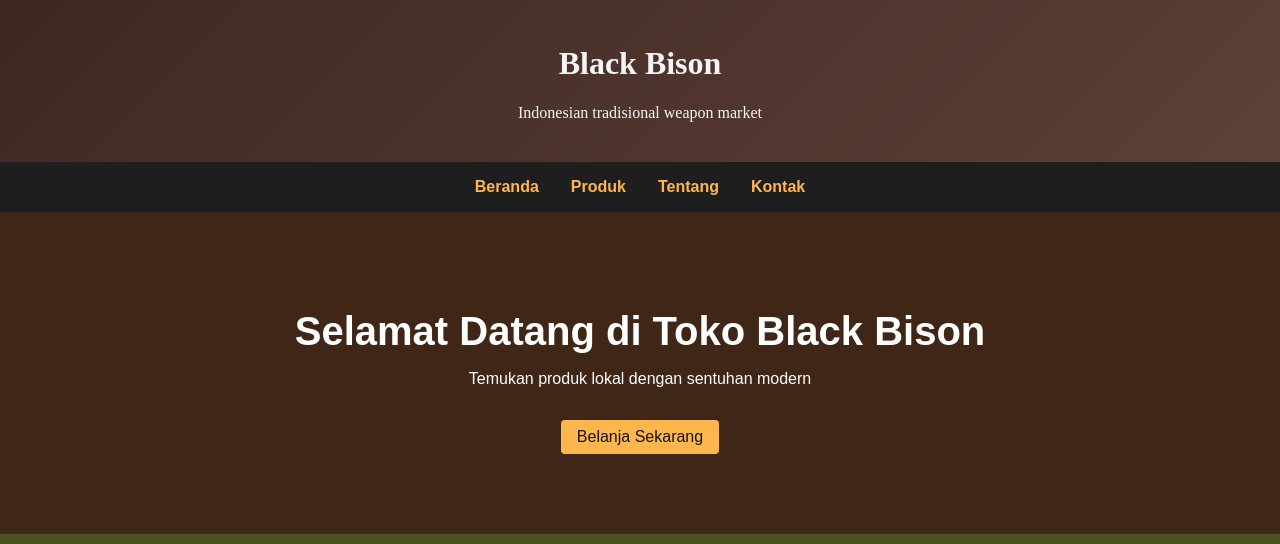
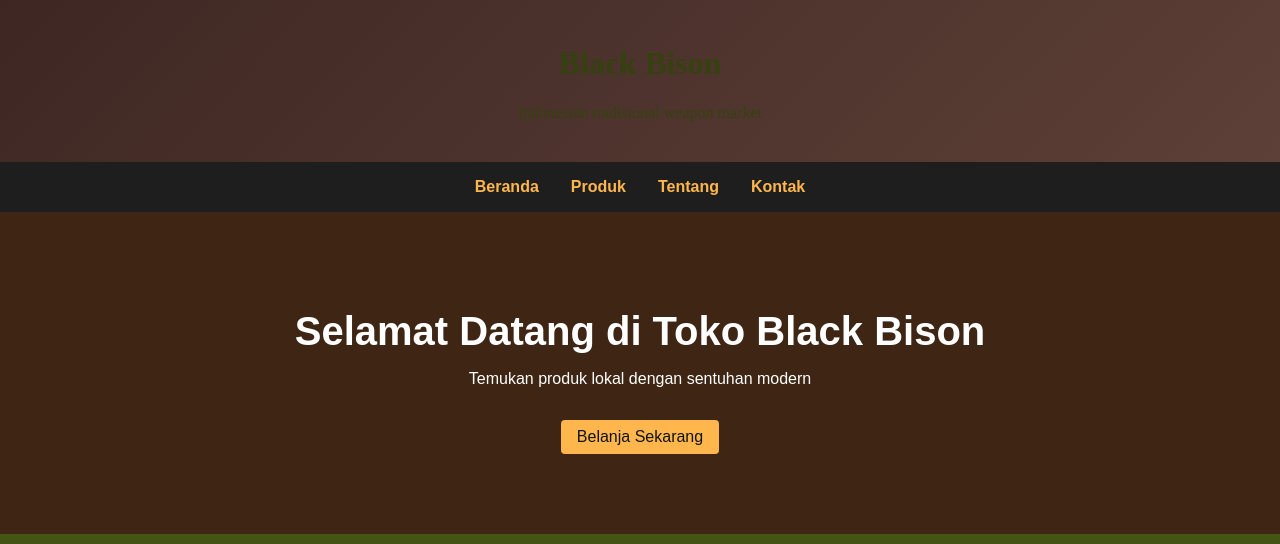
Before and after one commit to AryaWasHere/BlackBison, a plain HTML site: page index.html in a window 1280 px wide. Shown: the top 544 px of the page. Drawn offline with Linux system fonts and the light colour scheme.

Commit message:
Update styles.css

```diff
--- a/styles.css
+++ b/styles.css
@@ -1,13 +1,13 @@
 body {
   font-family: 'Poppins', sans-serif;
   margin: 0;
-  background: #4B5320; /* gelap utama */
+  background: #445414; /* gelap utama */
   color: #e0e0e0;      /* teks terang */
 }
 
 header {
   background: linear-gradient(135deg, #3e2723, #5d4037); /* coklat tua */
-  color: #f5f5f5;
+  color: #35410f;
   padding: 1.5rem;
   text-align: center;
   font-family: 'Merriweather', serif;
```
